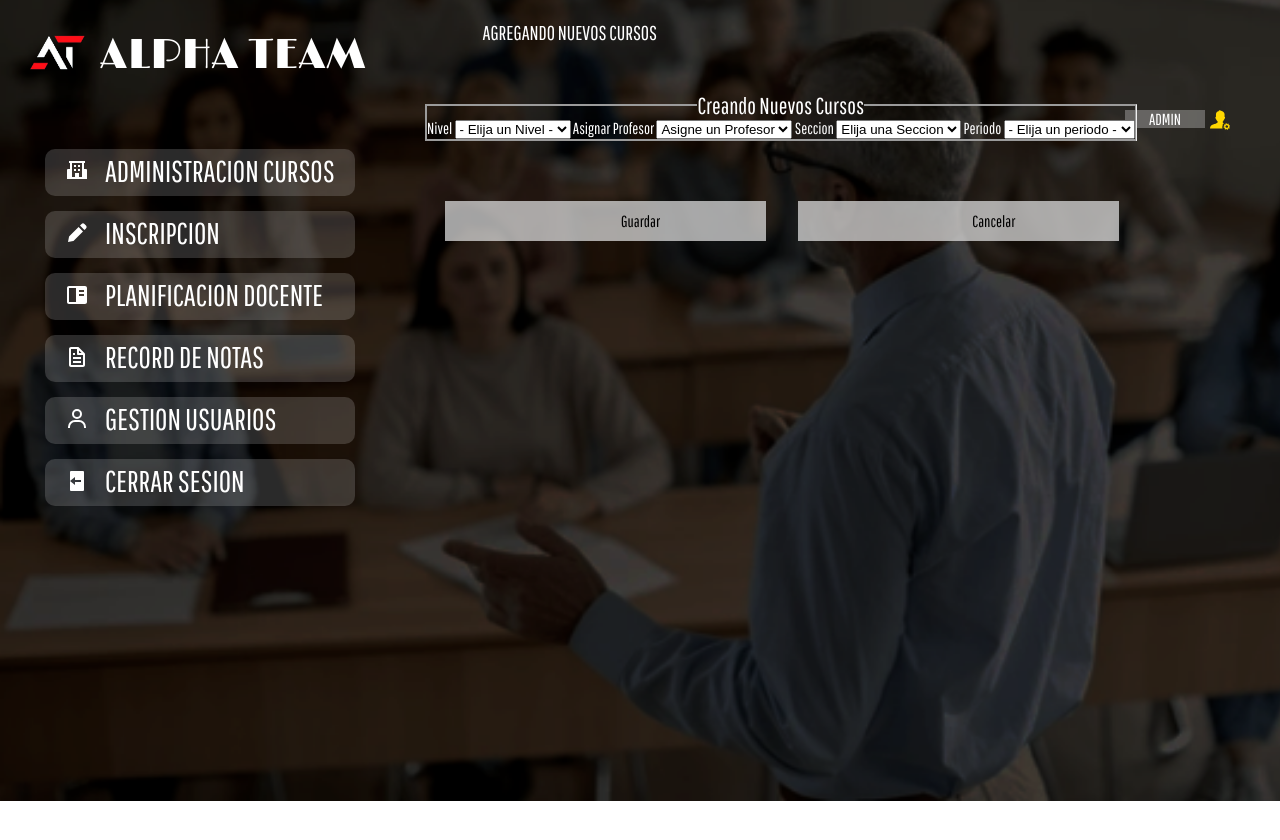
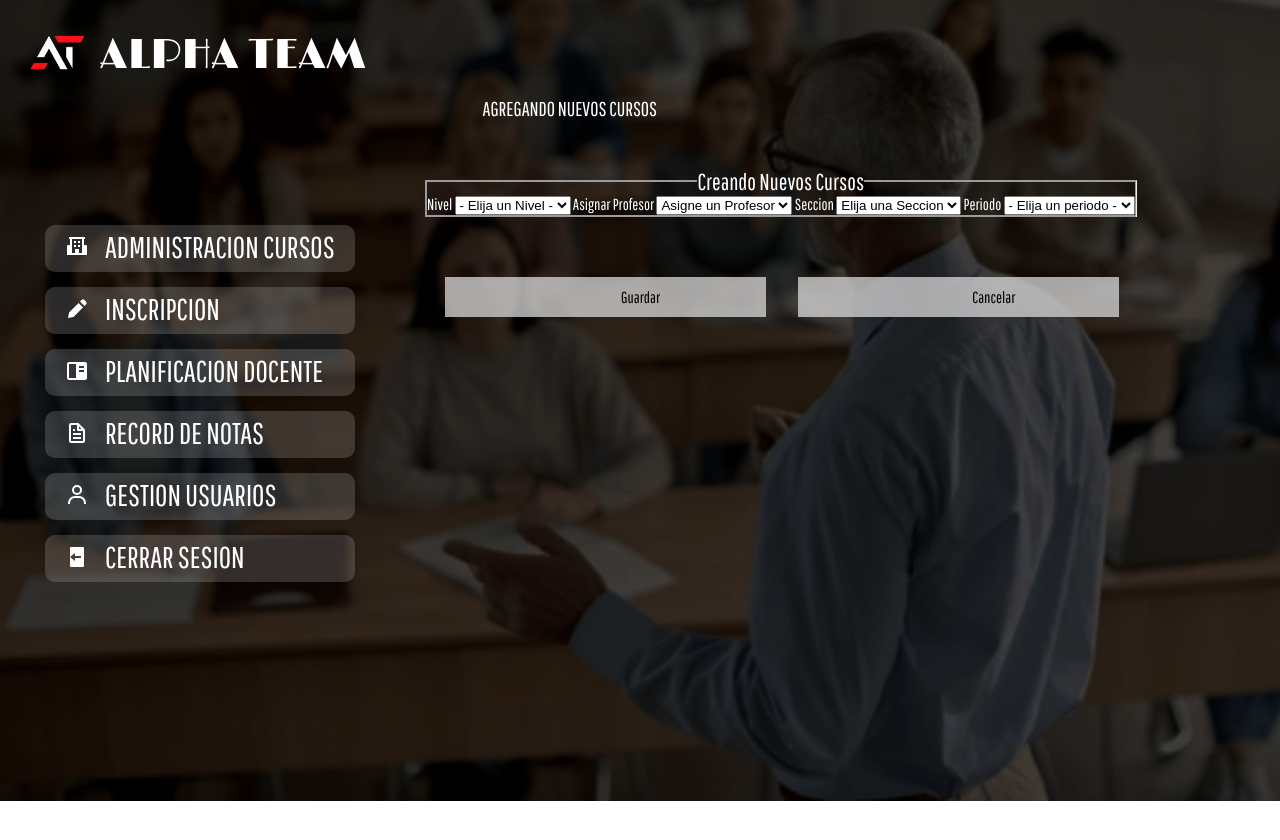
Before and after one commit to AlphaTeam23/AlphaTeamBlack, a plain HTML site: page a_crearcursos.html in a window 1280 px wide. Drawn offline with Linux system fonts and the light colour scheme.

Commit message:
Admin eliminado

```diff
--- a/a_crearcursos.html
+++ b/a_crearcursos.html
@@ -16,13 +16,6 @@
             </figure>
         </a>
 
-        <div class="admin">
-            <h4>Admin</h4>
-
-            <figure>
-                <img src="imagenes/setting.svg" alt="ADMIN" width="25" height="25">
-            </figure>
-        </div>
 
         <nav>
         <ul>
```
Also changed, not shown: a_cargarplanificacion.html (+0 -6 lines), a_cursos.html (+0 -6 lines), a_inscripcion.html (+0 -6 lines), a_planificacion.html (+0 -6 lines), a_recordnota.html (+0 -6 lines), a_recordnota2.html (+0 -6 lines), a_usuarios.html (+0 -6 lines).
